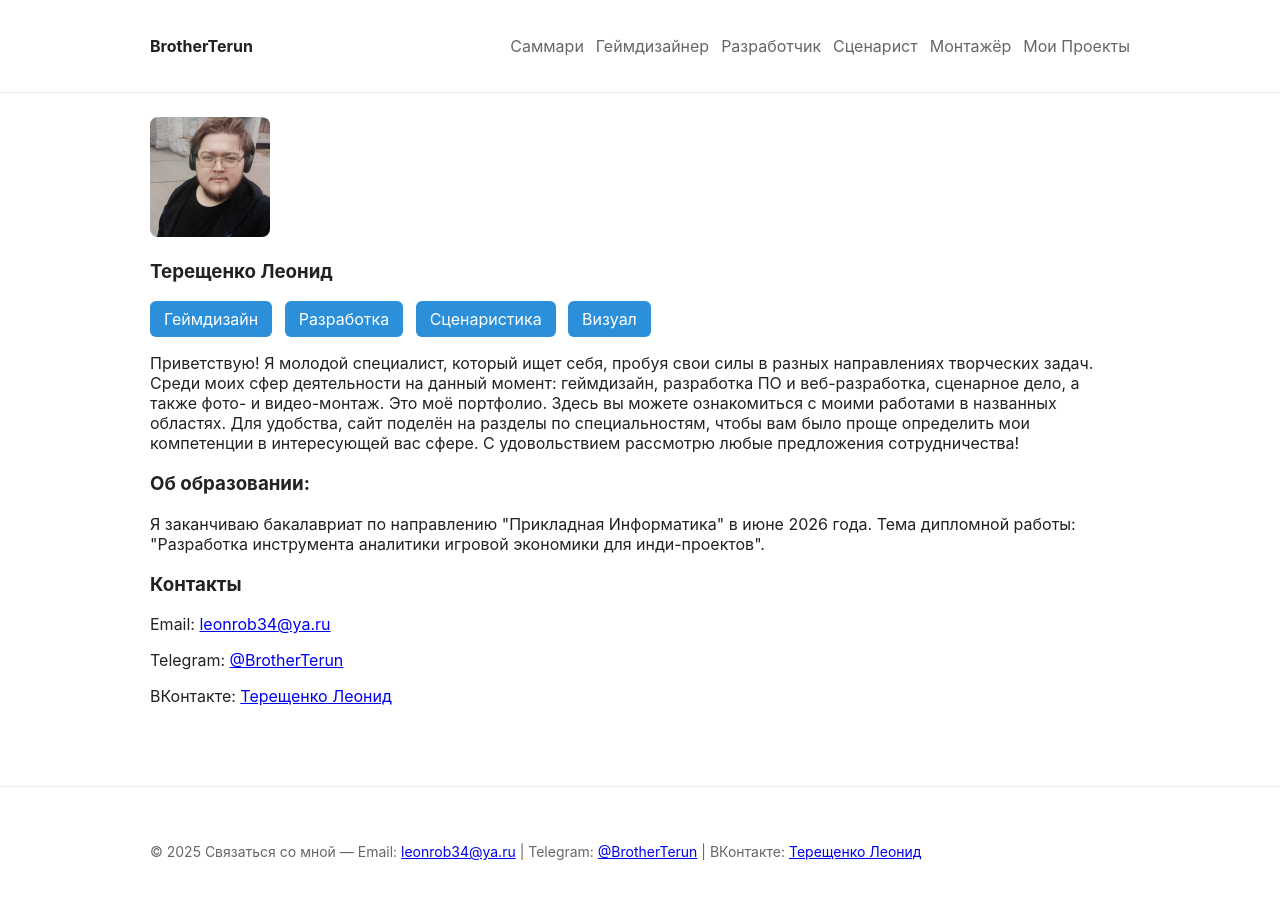
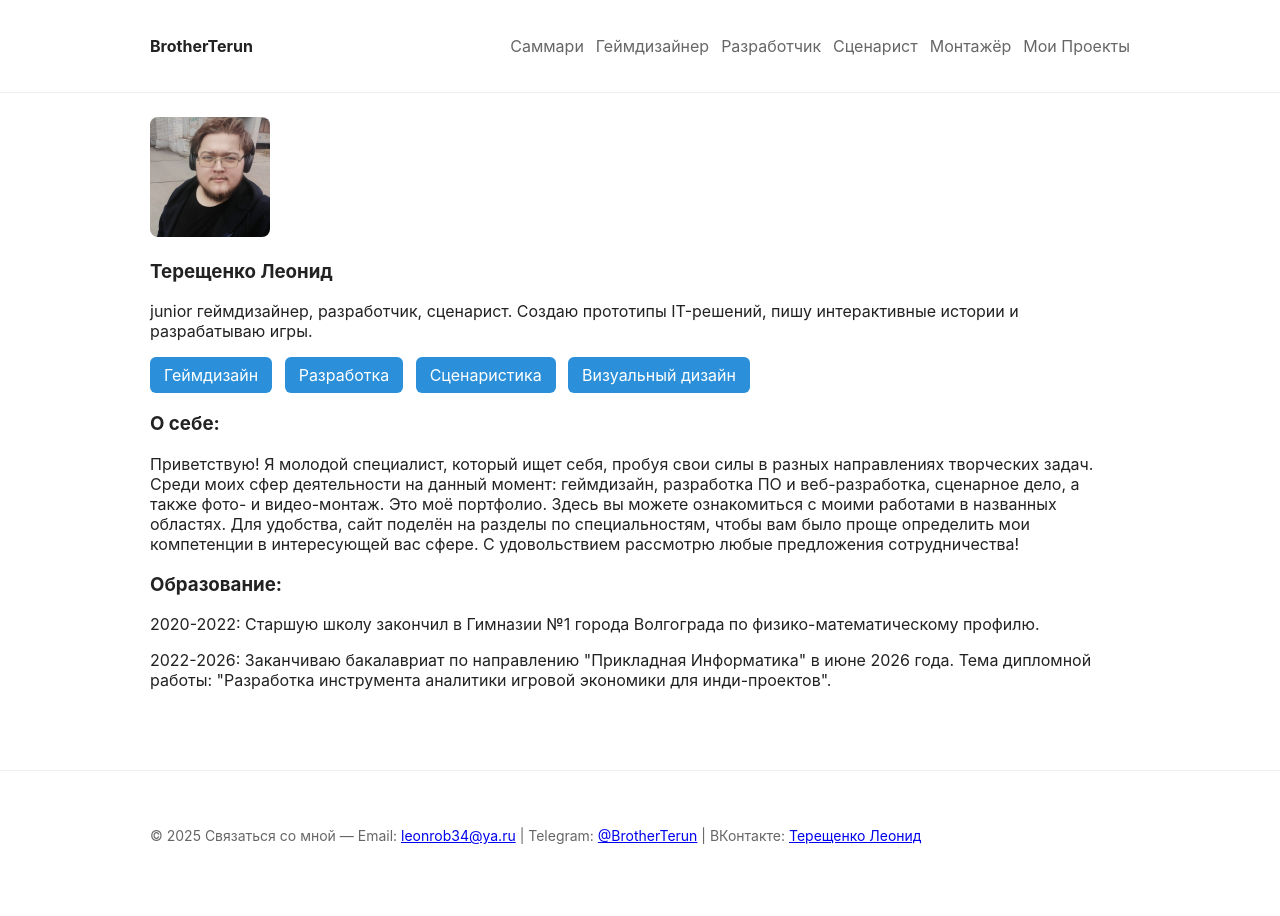
Before and after one commit to BrotherTerun/TerunPfolio, a Jekyll site: the page built from index.md, in a window 1280 px wide. Built offline with Jekyll 4.4.1, drawn with Linux system fonts in a browser that asks for light colours.

Commit message:
Отредактировал содержание

```diff
--- a/index.md
+++ b/index.md
@@ -1,23 +1,25 @@
 ---
 layout: home
-title: "Саммари"
+title: "Главная"
 description: "Портфолио — геймдизайн, сценаристика, разработка и визуал"
 ---
 
 <section class="hero">
   <img src="{{ '/assets/images/avatar.jpg' | relative_url }}" alt="Аватар" class="avatar">
   <h1>Терещенко Леонид</h1>
-   <div class="cta">
+  <p>junior геймдизайнер, разработчик, сценарист. Создаю прототипы IT-решений, пишу интерактивные истории и разрабатываю игры.</p>
+  <div class="cta">
     <a class="btn" href="{{ '/gamedesign/' | relative_url }}">Геймдизайн</a>
     <a class="btn" href="{{ '/development/' | relative_url }}">Разработка</a>
     <a class="btn" href="{{ '/writing/' | relative_url }}">Сценаристика</a>
-    <a class="btn" href="{{ '/art/' | relative_url }}">Визуал</a>
+    <a class="btn" href="{{ '/art/' | relative_url }}">Визуальный дизайн</a>
   </div>
+</section>
+
+<section class="sammary">
+  <h3>О себе:</h3>
   <p>Приветствую! Я молодой специалист, который ищет себя, пробуя свои силы в разных направлениях творческих задач. Среди моих сфер деятельности на данный момент: геймдизайн, разработка ПО и веб-разработка, сценарное дело, а также фото- и видео-монтаж. Это моё портфолио. Здесь вы можете ознакомиться с моими работами в названных областях. Для удобства, сайт поделён на разделы по специальностям, чтобы вам было проще определить мои компетенции в интересующей вас сфере. С удовольствием рассмотрю любые предложения сотрудничества!</p>
-  <h3>Об образовании:</h3>
-  <p>Я заканчиваю бакалавриат по направлению "Прикладная Информатика" в июне 2026 года. Тема дипломной работы: "Разработка инструмента аналитики игровой экономики для инди-проектов".</p>
-  <h3>Контакты</h3>
-  <p>Email: <a href="mailto:{{ site.email }}">{{ site.email }}</a></p>
-  <p>Telegram: <a href="https://t.me/BrotherTerun" target="_blank">@BrotherTerun</a></p>
-  <p>ВКонтакте: <a href="https://vk.com/leonid_ter" target="_blank">Терещенко Леонид</a></p>
+  <h3>Образование:</h3>
+  <p>2020-2022: Старшую школу закончил в Гимназии №1 города Волгограда по физико-математическому профилю.</p>
+  <p>2022-2026: Заканчиваю бакалавриат по направлению "Прикладная Информатика" в июне 2026 года. Тема дипломной работы: "Разработка инструмента аналитики игровой экономики для инди-проектов".</p>
 </section>
```
